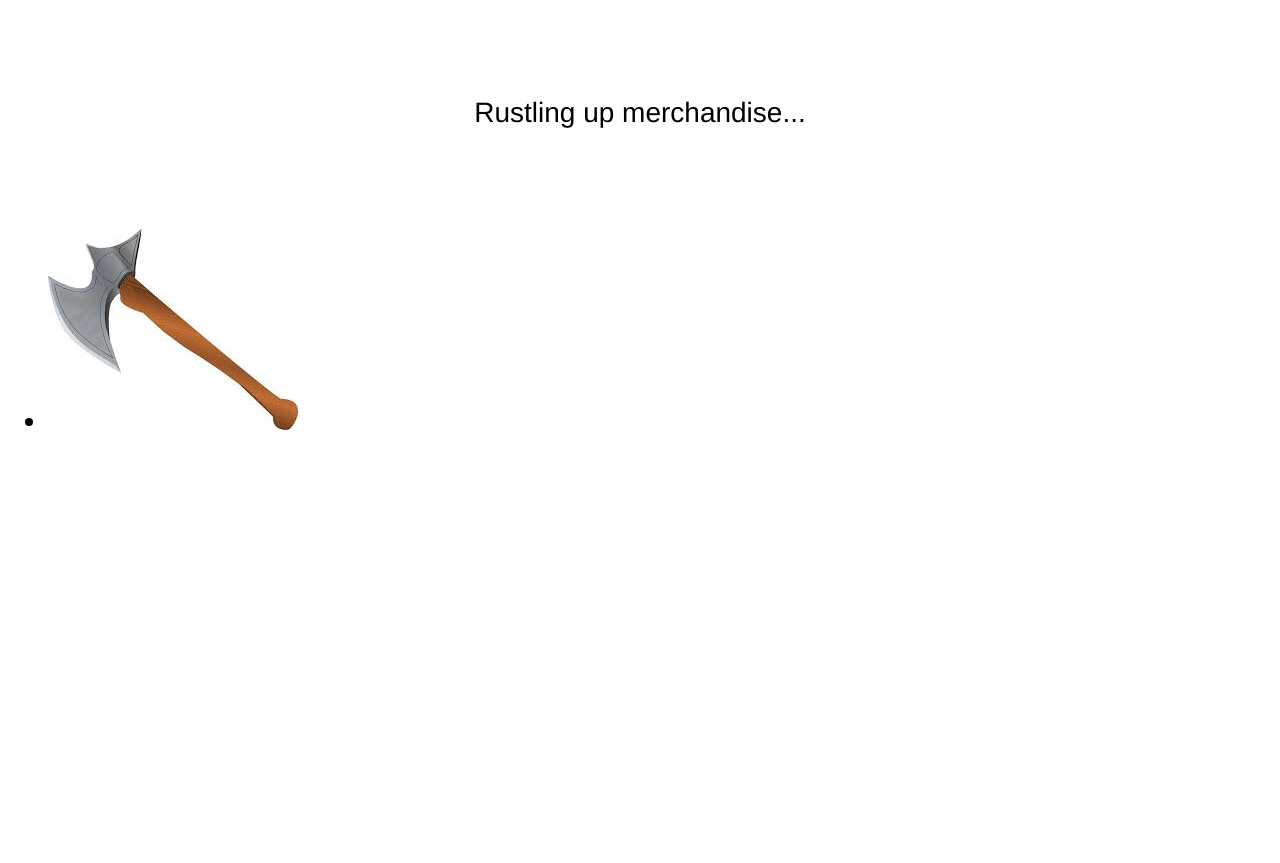
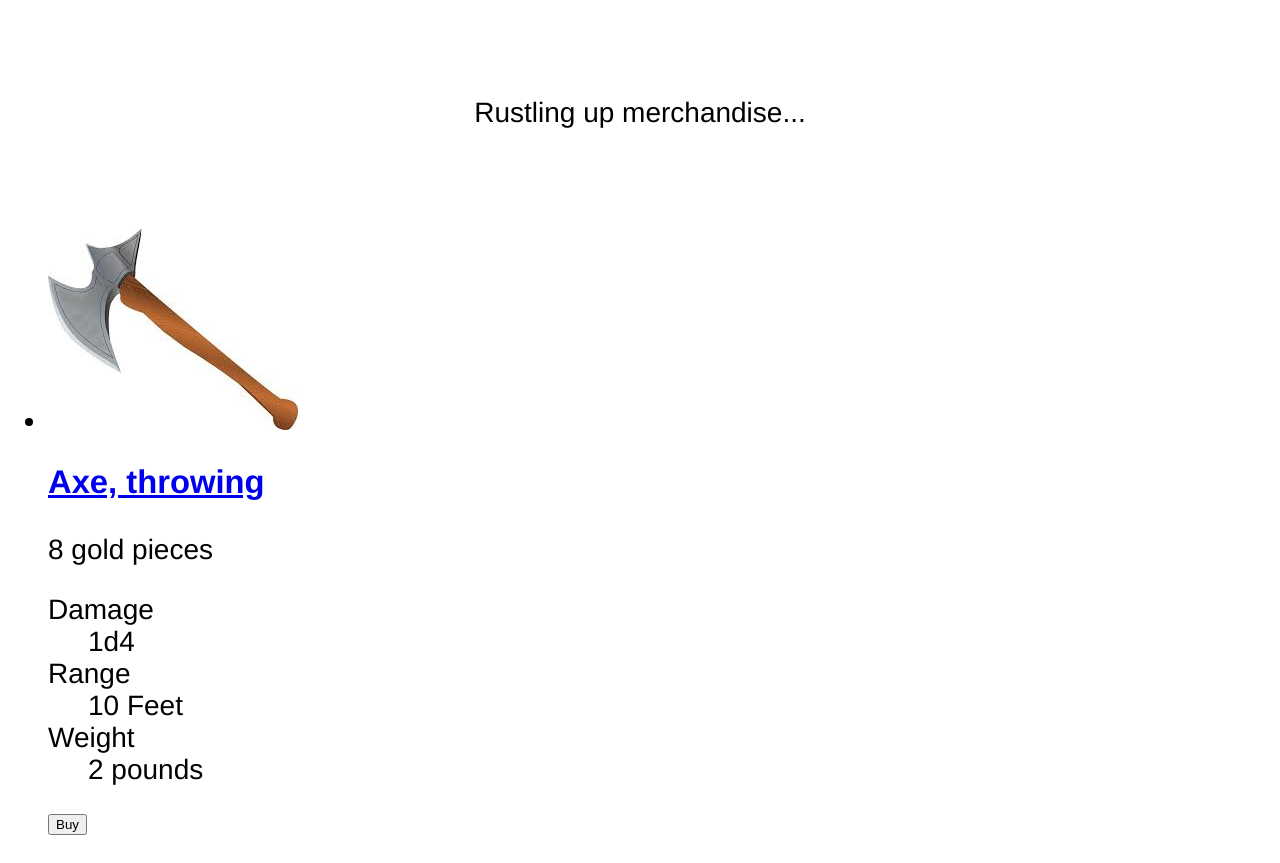
Before and after one commit to gregmalcolm/wacky-wandas-wicked-weapons-frontend, a website built with webpack: page public/weapons.html in a window 1280 px wide. Shown: the part 164-1027 px from the top of the page. Before the commit the page ends 800 px from the top, so only its background shows below. Built offline with nearby package versions, Linux system fonts and the light colour scheme.

Commit message:
Working out the result layout

```diff
--- a/package.json
+++ b/package.json
@@ -22,5 +22,8 @@
     "style-loader": "^0.19.1",
     "webpack": "^3.10.0",
     "webpack-dev-server": "^2.9.7"
+  },
+  "dependencies": {
+    "lodash": "^4.17.4"
   }
 }
--- a/public/weapons.html
+++ b/public/weapons.html
@@ -16,6 +16,31 @@
                         </a>
                     </div>
                     <div class="search-result__details-column">
+                        <a href="#">
+                            <h3 result-details__title>
+                                Axe, throwing
+                            </h3>
+                        </a>
+                        <div class="result_details__info">
+                            <div class="result_details_info__main_column">
+                                <div class="results_details__info__cost">
+                                    8 gold pieces
+                                </div>
+                                <dl class="result_details__info__specifics">
+                                    <dt>Damage</dt>
+                                    <dd>1d4</dd>
+
+                                    <dt>Range</dt>
+                                    <dd>10 Feet</dd>
+
+                                    <dt>Weight</dt>
+                                    <dd>2 pounds</dd>
+                                </dl>
+                            </div>
+                            <div class="results_details__info__purchase_column">
+                                <button>Buy</button>
+                            </div>
+                        </div>
                     </div>
                 </div>
             </li>
```
Also changed, not shown: 1 other file.
